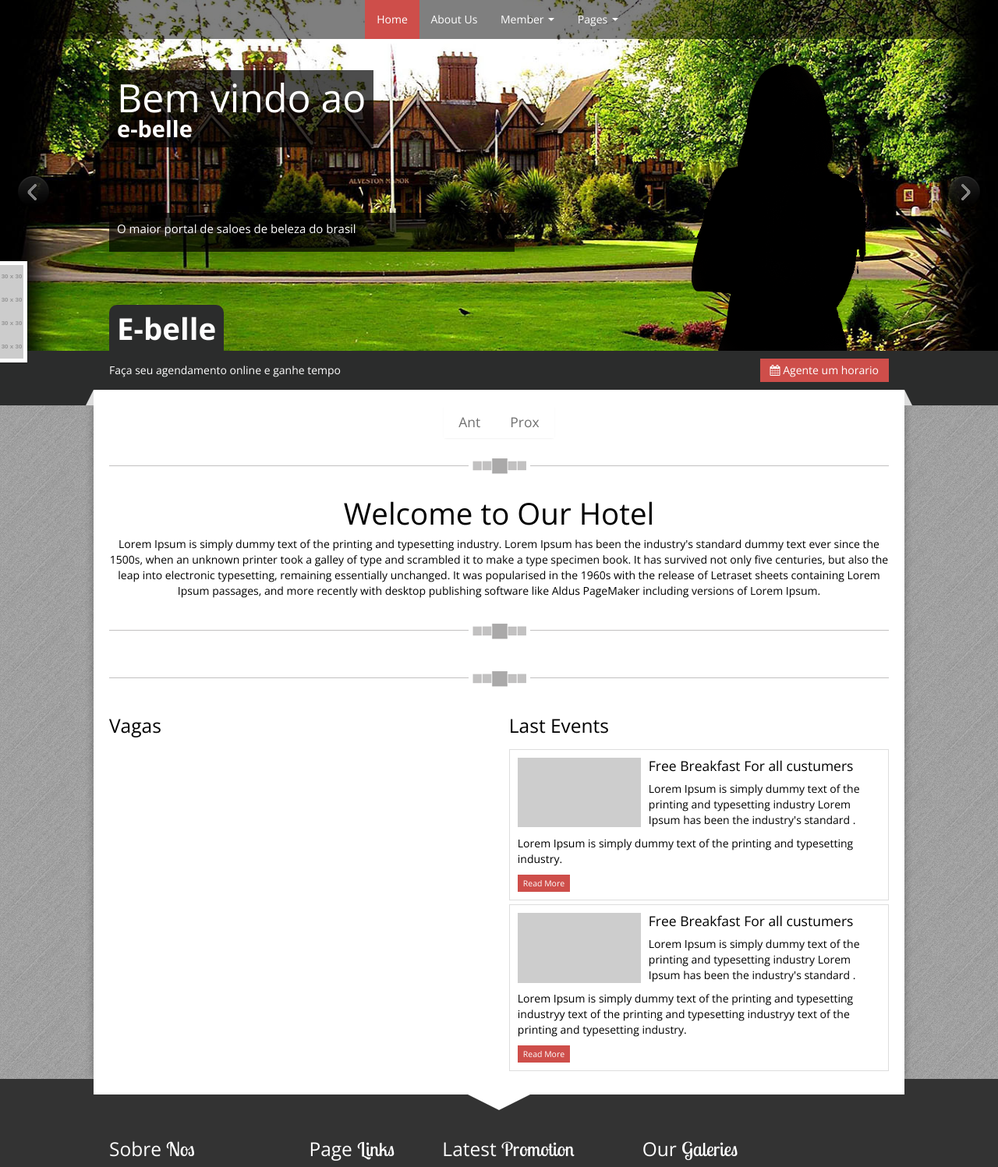
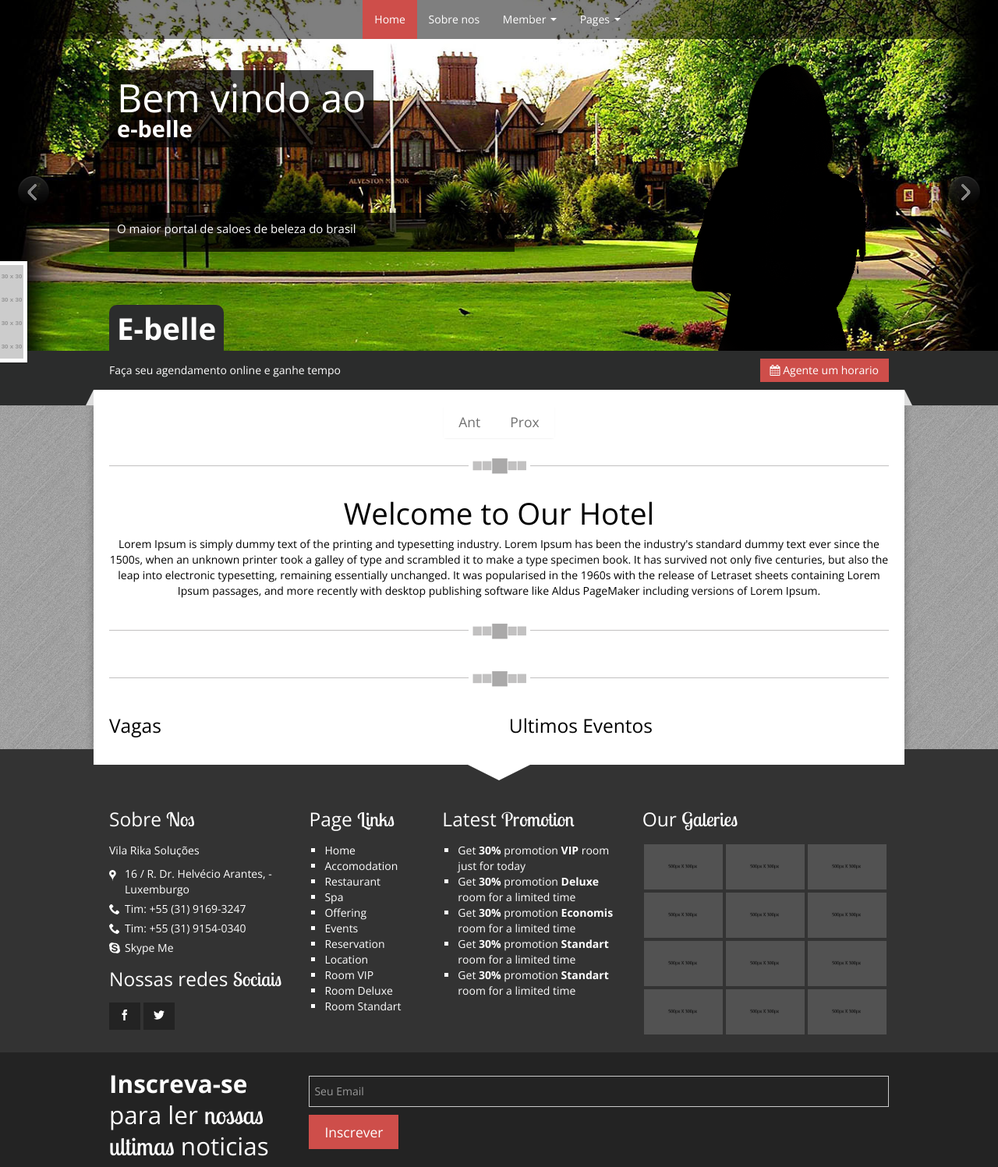
Before and after one commit to HeiderMaciel/portal_salao, a plain HTML site: page index.html in a window 1280 px wide. Shown: the top 1497 px of the page at 78% size. Drawn offline with nearby package versions, Linux system fonts and the light colour scheme; no server answers; placeholder pictures from the web are drawn by us.

Commit message:
Fix events

```diff
--- a/index.html
+++ b/index.html
@@ -157,8 +157,9 @@
                 </div>
                 <div class="span6">
                   <!-- Start Events list-->
-                  <h3>Last Events</h3>
+                  <h3>Ultimos Eventos</h3>
                   <ul class="unstyled events">
+                  <!--
                     <li>
                       <div class="content_post">
                         <img class="pull-left img_preview" src="lobster/images/morguefile/file000995479886.jpg" alt="preview" />
@@ -177,7 +178,9 @@
                         <a href="#" class="btn btn-primary btn-mini flat ">Read More</a>
                       </div>
                     </li>
-                  </ul><!-- End Events list-->
+                    End Events list-->
+                  </ul>
+
                 </div>
               </div>
             </div>
--- a/nav.html
+++ b/nav.html
@@ -18,7 +18,7 @@
       <li><a href="events.html">Events</a></li>
       <li><a href="reservation.html">Reservations</a></li>
     -->
-    <li><a href="about.html">About Us</a></li>
+    <li><a href="about.html">Sobre nos</a></li>
     <li class="dropdown">
       <a href="#" class="dropdown-toggle" data-toggle="dropdown">Member <b class="caret"></b></a>
       <ul class="dropdown-menu">
```
